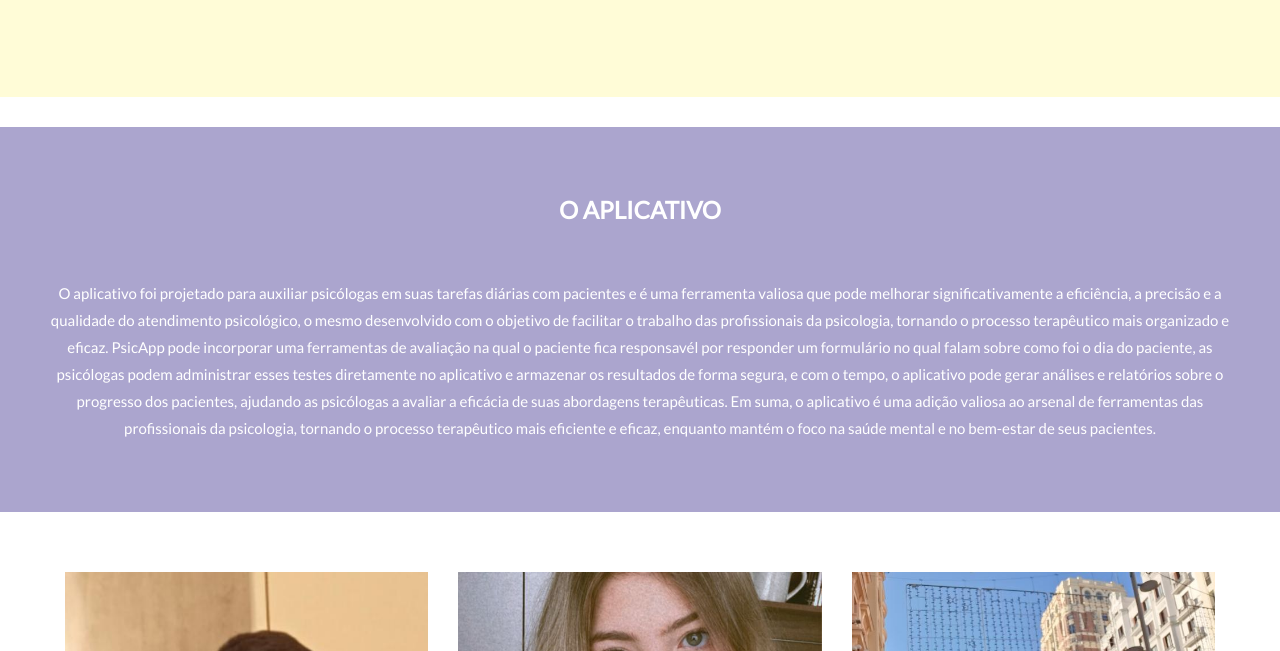
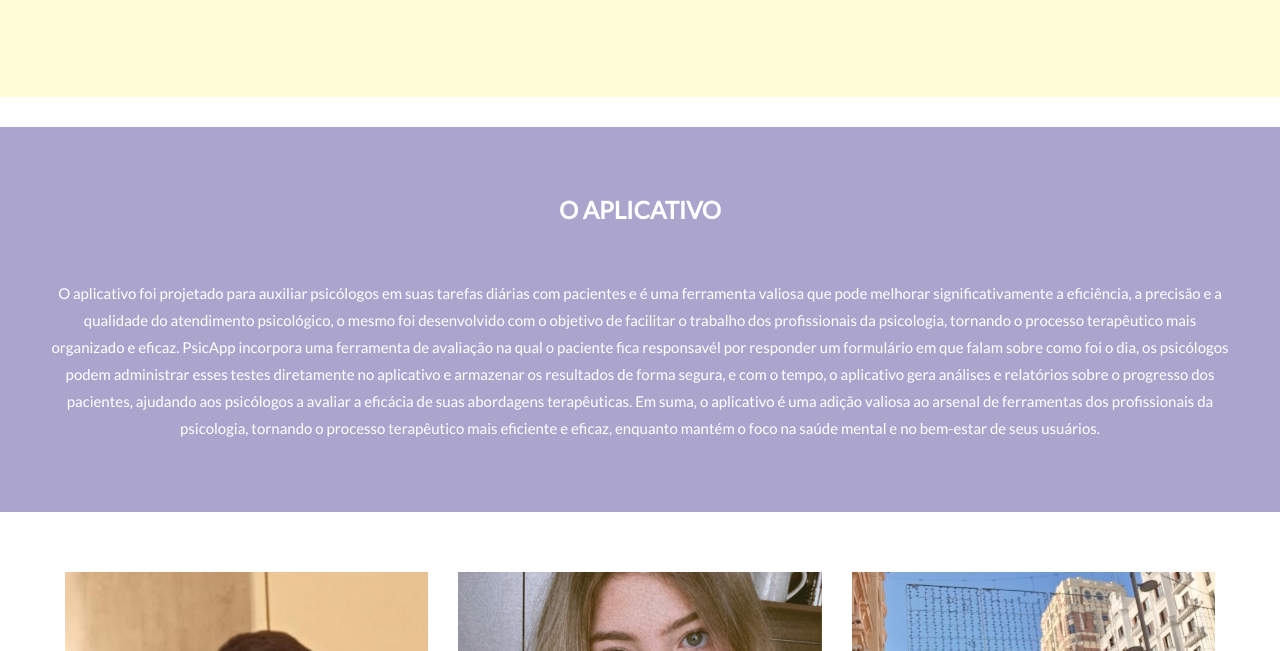
Before and after one commit to anagvaleta/psicapp, a plain HTML site: page index.html in a window 1280 px wide. Shown: the part 449-1100 px from the top of the page. Drawn offline with nearby package versions, Linux system fonts and the light colour scheme.

Commit message:
Update index.html

```diff
--- a/index.html
+++ b/index.html
@@ -247,7 +247,7 @@
     <div class="col-sm-18">
         <font color=" #FFFFFF">
       <h4>O aplicativo</h4><br>
-        <p>O aplicativo foi projetado para auxiliar psicólogas em suas tarefas diárias com pacientes e é uma ferramenta valiosa que pode melhorar significativamente a eficiência, a precisão e a qualidade do atendimento psicológico, o mesmo desenvolvido com o objetivo de facilitar o trabalho das profissionais da psicologia, tornando o processo terapêutico mais organizado e eficaz. PsicApp pode incorporar uma ferramentas de avaliação na qual o paciente fica responsavél por responder um formulário no qual falam sobre como foi o dia do paciente, as psicólogas podem administrar esses testes diretamente no aplicativo e armazenar os resultados de forma segura, e com o tempo, o aplicativo pode gerar análises e relatórios sobre o progresso dos pacientes, ajudando as psicólogas a avaliar a eficácia de suas abordagens terapêuticas. Em suma, o aplicativo é uma adição valiosa ao arsenal de ferramentas das profissionais da psicologia, tornando o processo terapêutico mais eficiente e eficaz, enquanto mantém o foco na saúde mental e no bem-estar de seus pacientes.</p>
+        <p>O aplicativo foi projetado para auxiliar psicólogos em suas tarefas diárias com pacientes e é uma ferramenta valiosa que pode melhorar significativamente a eficiência, a precisão e a qualidade do atendimento psicológico, o mesmo foi desenvolvido com o objetivo de facilitar o trabalho dos profissionais da psicologia, tornando o processo terapêutico mais organizado e eficaz. PsicApp incorpora uma ferramenta de avaliação na qual o paciente fica responsavél por responder um formulário em que falam sobre como foi o dia, os psicólogos podem administrar esses testes diretamente no aplicativo e armazenar os resultados de forma segura, e com o tempo, o aplicativo gera análises e relatórios sobre o progresso dos pacientes, ajudando aos psicólogos a avaliar a eficácia de suas abordagens terapêuticas. Em suma, o aplicativo é uma adição valiosa ao arsenal de ferramentas dos profissionais da psicologia, tornando o processo terapêutico mais eficiente e eficaz, enquanto mantém o foco na saúde mental e no bem-estar de seus usuários.</p>
         </font>
     </div>
     </div>
```
